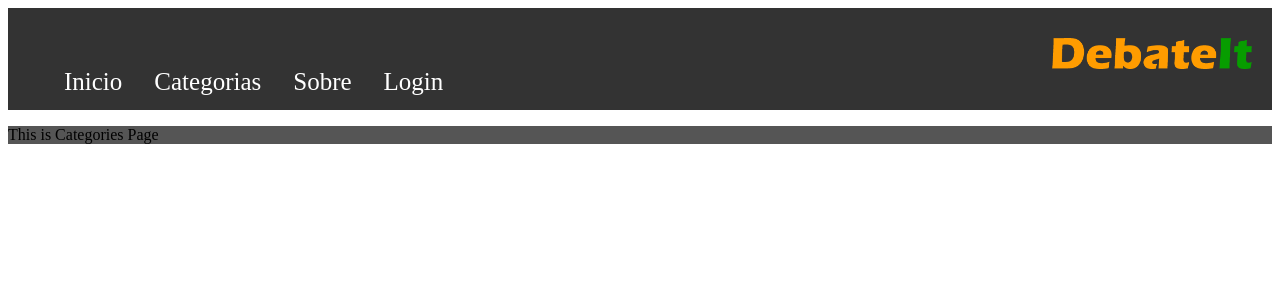
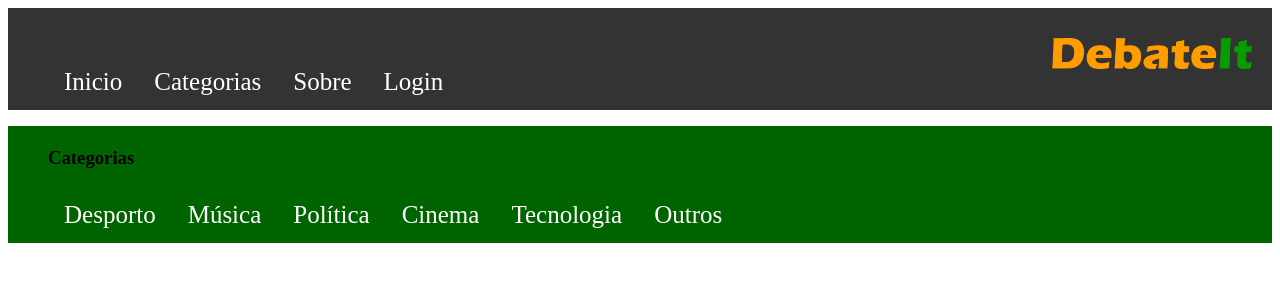
Before and after one commit to tmnf/DebabeItProject, a Django app: page /categories/ in a window 1280 px wide. Shown: the top 300 px of the page. Run offline with Django 3.2, Linux system fonts and the light colour scheme.

Commit message:
categorias

```diff
--- a/forum/static/forum/style.css
+++ b/forum/static/forum/style.css
@@ -41,3 +41,10 @@
     background-color: #555;
     height: 100%;
 }
+
+.MenuCategories {
+    background-color: #006400;
+    padding-top: 2px;
+    width: 100%;
+    height: 100%;
+}
--- a/forum/templates/forum/CategoriesPage.html
+++ b/forum/templates/forum/CategoriesPage.html
@@ -1,5 +1,21 @@
 {% extends "forum/Base.html" %}
 
 {% block content %}
-    This is Categories Page
+     <header class="MenuCategories">
+
+        <nav>
+            <menu>
+                <h1> Categorias </h1>
+                <ul class="Bar">
+                    <li class="bar_line"><a> Desporto </a></li>
+                    <li class="bar_line"><a> Música </a></li>
+                    <li class="bar_line"><a> Política </a></li>
+                    <li class="bar_line"><a> Cinema  </a></li>
+                     <li class="bar_line"><a> Tecnologia  </a></li>
+                     <li class="bar_line"><a> Outros  </a></li>
+                </ul>
+            </menu>
+        </nav>
+
+    </header>
 {% endblock content %}
```
